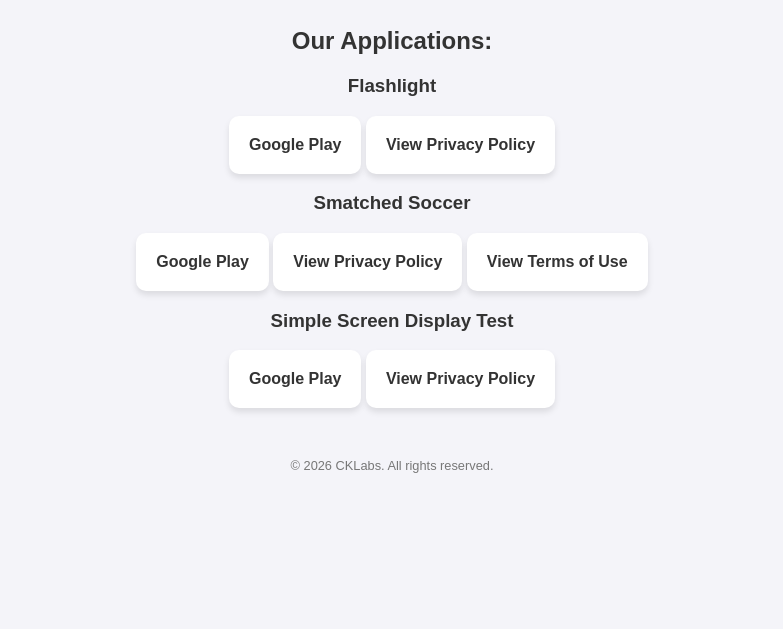
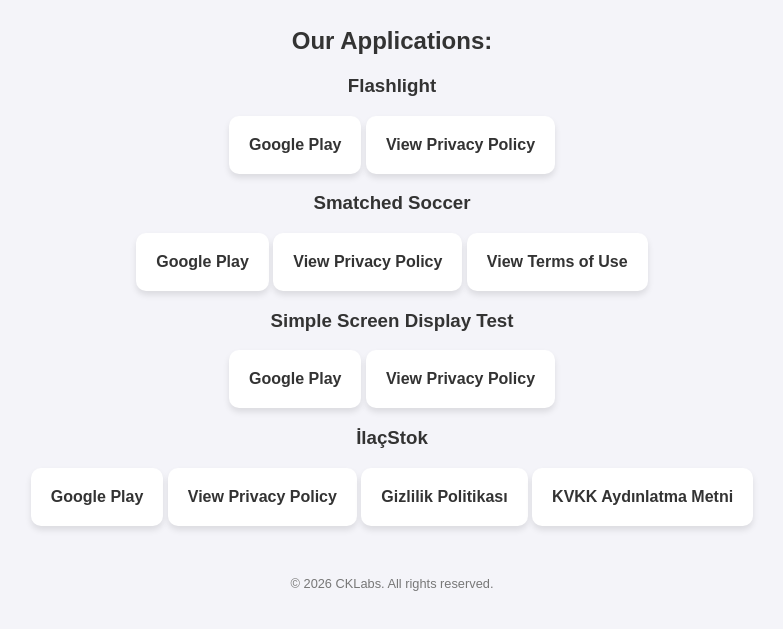
Before and after one commit to CKLabs0/cklabs0.github.io, a plain HTML site: page index.html in a window 1280 px wide. Shown: the part 159-788 px from the top of the page, without its empty margins (248-1031 px from the left). Drawn offline with Linux system fonts and the light colour scheme.

Commit message:
Add links to privacy policies and Google Play

```diff
--- a/index.html
+++ b/index.html
@@ -42,6 +42,21 @@
         <a href="https://cklabs0.github.io/simple-screen-display-test/PRIVACY_POLICY.html" class="app-item">
 		<strong>View Privacy Policy</strong>
         </a>
+        <h3>İlaçStok</h3>
+        <a href="https://play.google.com/store/apps/details?id=" class="app-item">
+        <strong>Google Play</strong>
+        <a>
+        <a href="https://cklabs0.github.io/ilacStok/privacy_policy.html" class="app-item">
+		<strong>View Privacy Policy</strong>
+        </a>
+        <a>
+        <a href="https://cklabs0.github.io/ilacStok/gizlilik_politikasi.html" class="app-item">
+		<strong>Gizlilik Politikası</strong>
+        </a>
+        <a>
+        <a href="https://cklabs0.github.io/ilacStok/kvkkk.html" class="app-item">
+		<strong>KVKK Aydınlatma Metni</strong>
+        </a>
     </div>
 
     <p style="margin-top: 50px; font-size: 0.8em; color: #777;">&copy; 2026 CKLabs. All rights reserved.</p>
```
